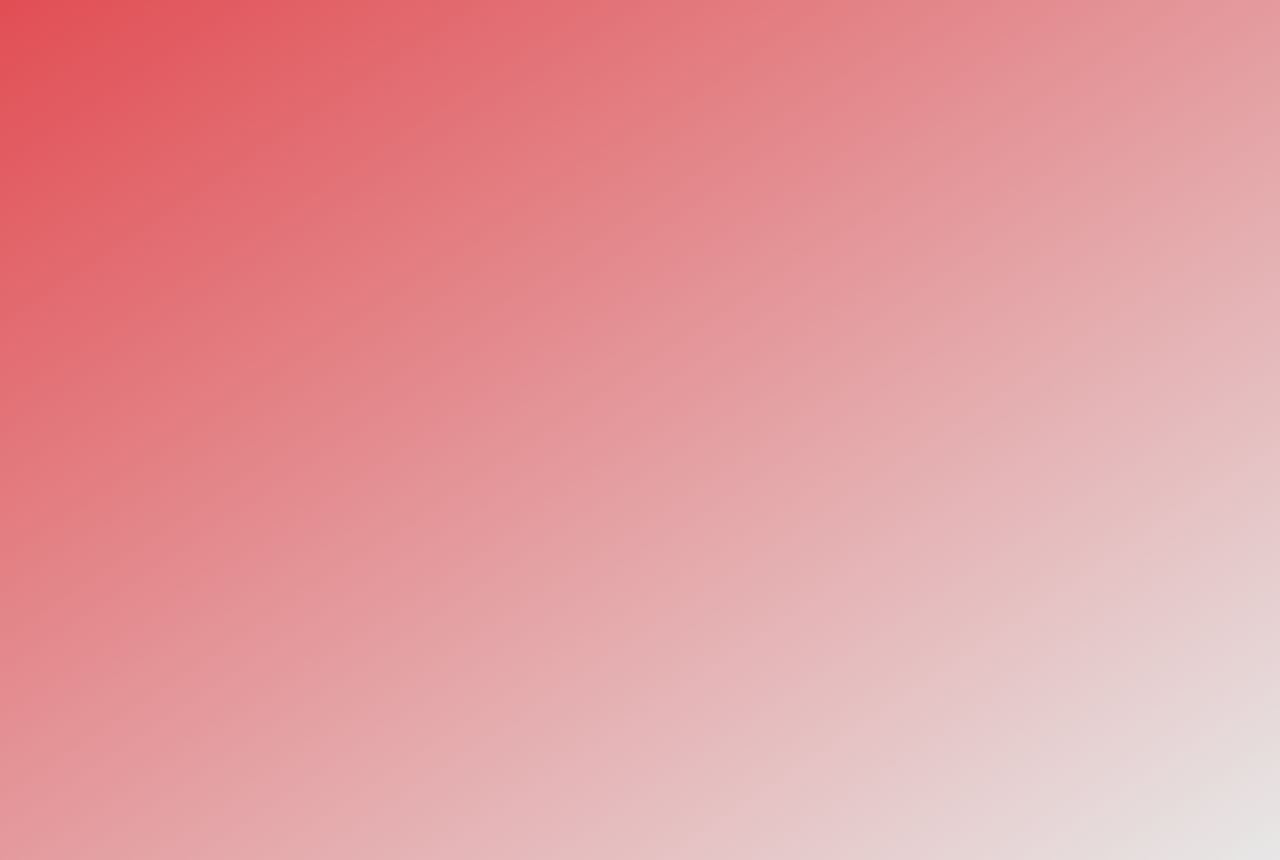
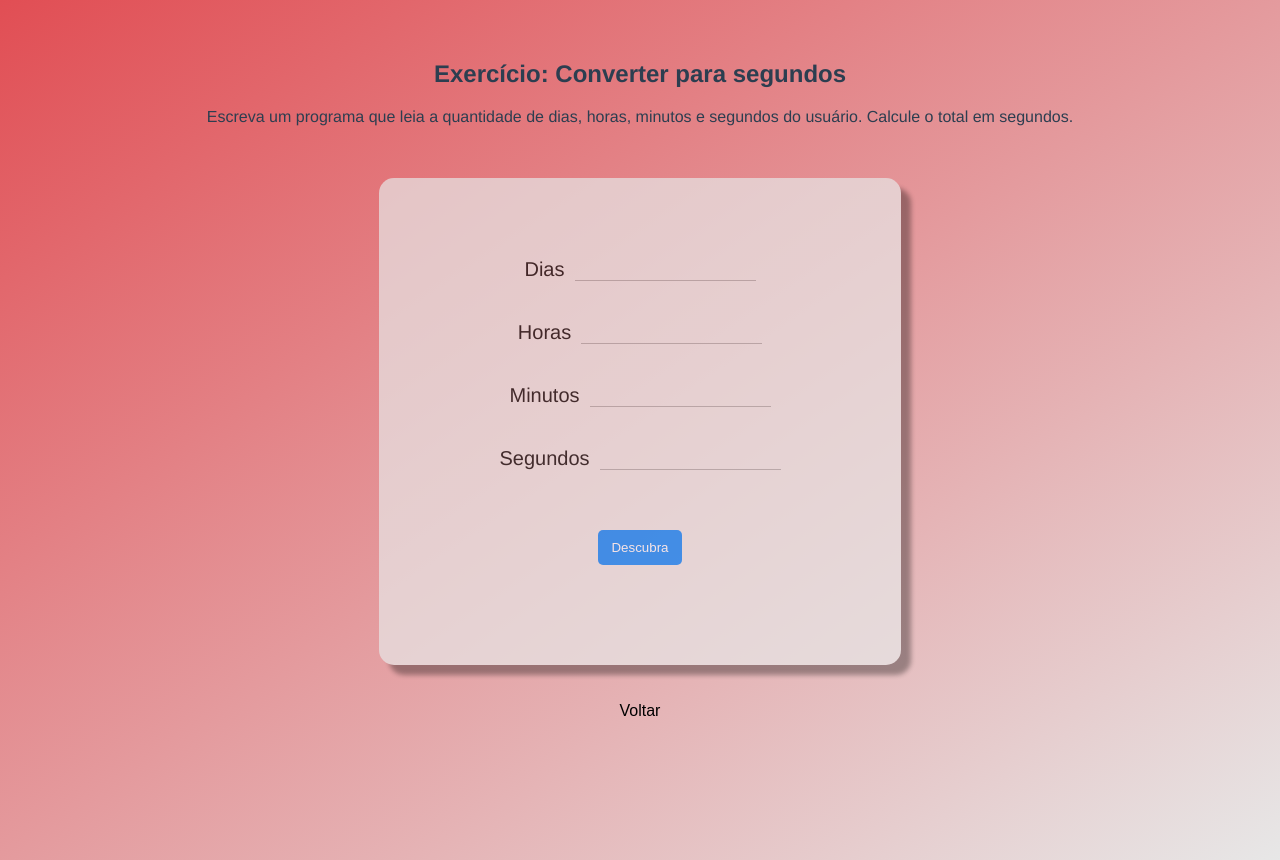
Before and after one commit to Biamah/Exercices, a Vue app: page /exercicio-3 in a window 1280 px wide. Before the commit this address had no page. Built offline with nearby package versions, Linux system fonts and the light colour scheme.

Commit message:
feat: cria escopo do exercicio-3

```diff
--- a/src/components/Form.vue
+++ b/src/components/Form.vue
@@ -16,7 +16,7 @@ export default {
 
 <style lang="scss" scoped>
 form {
-    height: 50vh;
+    height: 70vh;
     display: flex;
     flex-direction: column;
     justify-content: center;
--- a/src/main.js
+++ b/src/main.js
@@ -4,11 +4,13 @@ import {createRouter, createWebHistory} from 'vue-router'
 import Home from './views/Home'
 import Exercicio1 from './views/Exercicio1'
 import Exercicio2 from './views/Exercicio2'
+import Exercicio3 from './views/Exercicio3'
 
 const routes = [
     { path: '/', component: Home },
     { path: '/exercicio-1', component: Exercicio1 },
-    { path: '/exercicio-2', component: Exercicio2 }
+    { path: '/exercicio-2', component: Exercicio2 },
+    { path: '/exercicio-3', component: Exercicio3 }
 ]
 
 const router = createRouter({
--- /dev/null
+++ b/src/views/Exercicio3.vue
@@ -0,0 +1,62 @@
+<template>
+  <div>
+        <h2>Exercício: Converter para segundos</h2>
+
+        <p>Escreva um programa que leia a quantidade de dias, horas,
+minutos e segundos do usuário. Calcule o total em segundos.</p>
+
+        <Form>
+            <Container>
+                <div class="content">
+                    <Label for="days">Dias</Label>
+                    <Input type="number" id="days" v-model="days" />
+                </div>
+
+                <div class="content">
+                    <Label for="hours">Horas</Label>
+                    <Input type="number" id="hours" v-model="hours" />
+                </div>
+
+                <div class="content">
+                    <Label for="minutes">Minutos</Label>
+                    <Input type="number" id="minutes" v-model="minutes" />
+                </div>
+
+                <div class="content">
+                    <Label for="seconds">Segundos</Label>
+                    <Input type="number" id="seconds" v-model="seconds" />
+                </div>
+
+                <Button>Descubra</Button>
+
+                <span v-if="result">{{ result }}</span>
+            </Container>
+        </Form>
+
+        <Button link="/" :outline="true">Voltar</Button>
+  </div>
+</template>
+
+<script>
+import Form from '../components/Form.vue'
+import Container from '../components/Container.vue'
+import Label from '../components/Label.vue'
+import Input from '../components/Input.vue'
+import Button from '../components/Button.vue'
+
+export default {
+    components: {
+        Form,
+        Container,
+        Label,
+        Input,
+        Button
+    }
+}
+</script>
+
+<style lang="scss">
+.content {
+    margin: 20px 0;
+}
+</style>
--- a/src/views/Home.vue
+++ b/src/views/Home.vue
@@ -5,6 +5,7 @@
       <ol>
           <li><router-link to="/exercicio-1">Soma dos números</router-link></li>
           <li><router-link to="/exercicio-2">Metros para milimetros</router-link>></li>
+          <li><router-link to="/exercicio-3">Converter para segundos</router-link></li>
       </ol>
   </div>
 </template>
```
